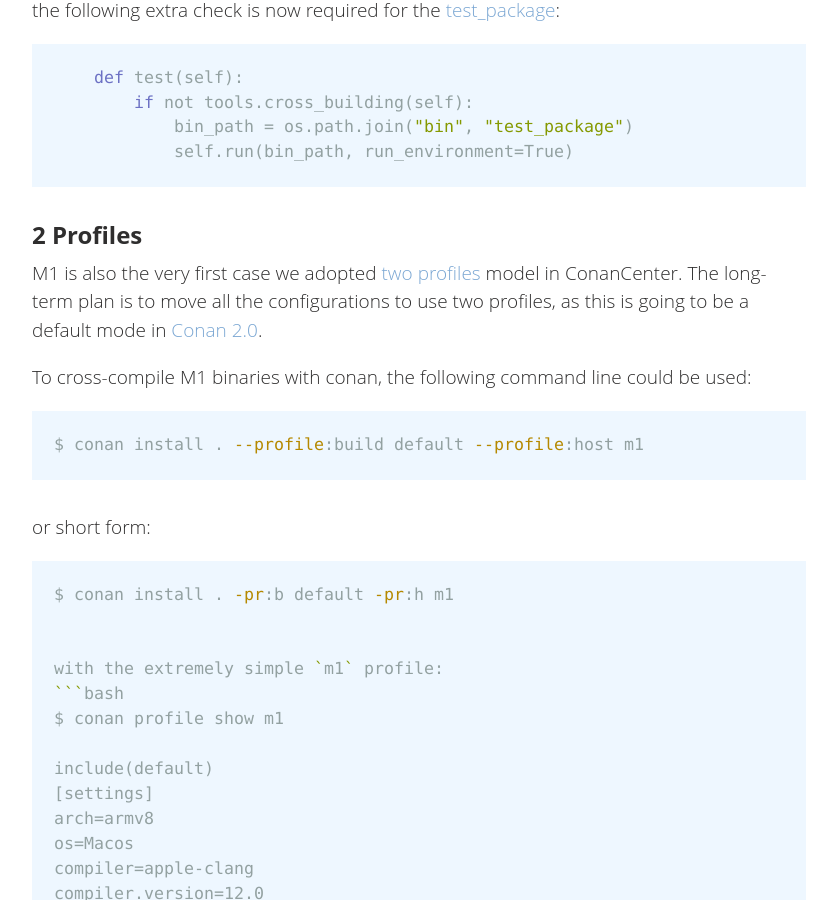
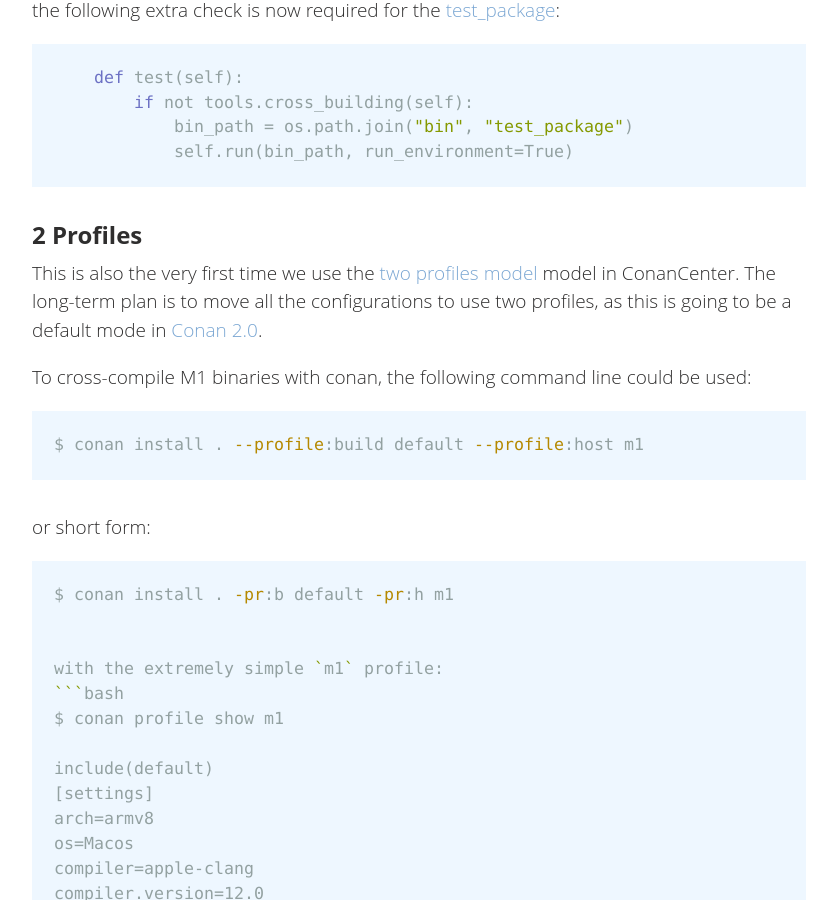
Before and after one commit to conan-io/conan-io.github.io, a Jekyll site: the page built from _posts/2021-09-06-m1.markdown, in a window 1280 px wide and 900 px high, scrolled down 3013 px. Shown: the whole window, without its empty margins (20-857 px from the left). Built offline with Jekyll 4.4.1, drawn with Linux system fonts in a browser that asks for light colours; comment, search, counter and statistics services are not loaded.

Commit message:
Update _posts/2021-09-06-m1.markdown

```diff
--- a/_posts/2021-09-06-m1.markdown
+++ b/_posts/2021-09-06-m1.markdown
@@ -113,7 +113,7 @@ Since Intel Mac machines we currently use on CI won't be able to execute the ARM
 
 ## 2 Profiles
 
-M1 is also the very first case we adopted [two profiles](https://docs.conan.io/en/latest/devtools/build_requires.html?build-and-host-contexts)
+This is also the very first time we use the [two profiles model](https://docs.conan.io/en/latest/devtools/build_requires.html?build-and-host-contexts)
  model in ConanCenter. The long-term plan is to move all the configurations to use two profiles,
   as this is going to be a default mode in [Conan 2.0](https://docs.conan.io/en/latest/conan_v2.html).
 
```
